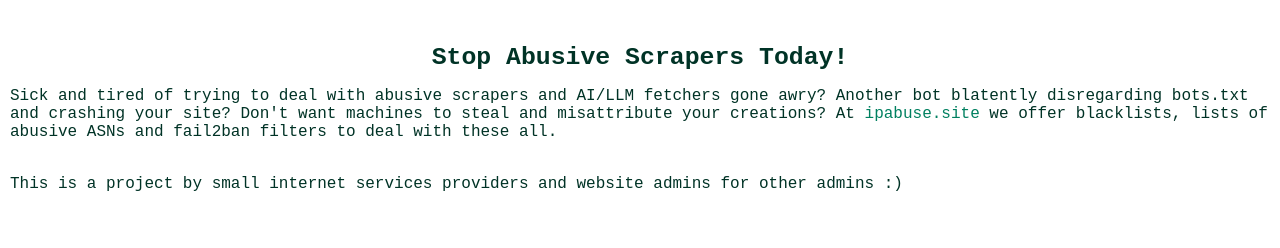
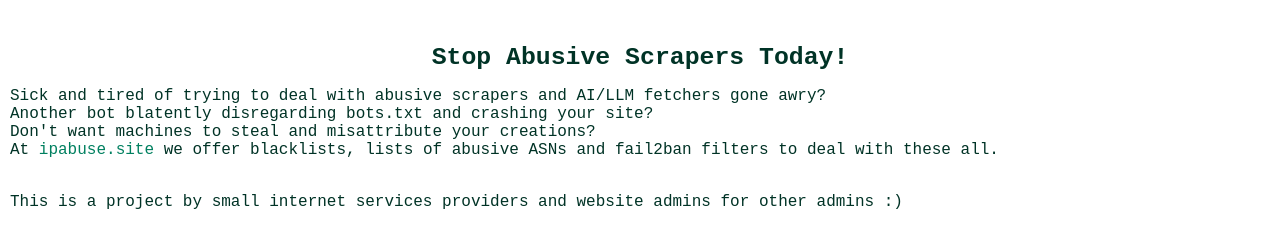
Before and after one commit to waelk20/ipabuse, a plain HTML site: page index.html in a window 1280 px wide. Drawn offline with Linux system fonts and the light colour scheme.

Commit message:
Minor formatting changes.

```diff
--- a/index.html
+++ b/index.html
@@ -11,9 +11,9 @@
 	<body>
 		<br>	<h1>Stop Abusive Scrapers Today!</h1>
 		<p>
-		Sick and tired of trying to deal with abusive scrapers and AI/LLM fetchers gone awry?
-		Another bot blatently disregarding bots.txt and crashing your site?
-		Don't want machines to steal and misattribute your creations?
+		Sick and tired of trying to deal with abusive scrapers and AI/LLM fetchers gone awry?<br/>
+		Another bot blatently disregarding bots.txt and crashing your site?<br/>
+		Don't want machines to steal and misattribute your creations?<br/>
 		At <a href="https://ipabuse.site">ipabuse.site</a> we offer <!-- TODO: insert links -->blacklists, lists of abusive ASNs and fail2ban filters to deal with these all.
 		</p>
 		<br/>
```
